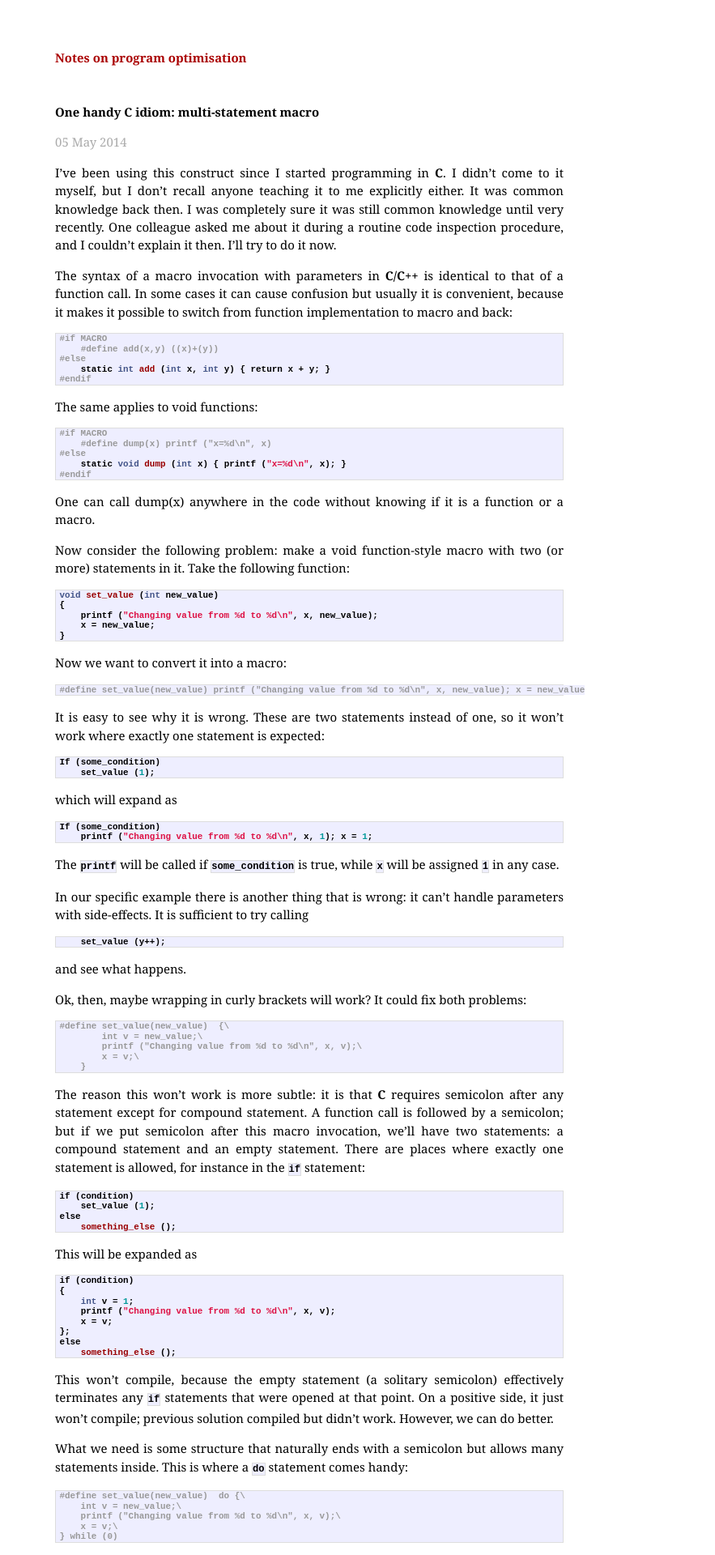
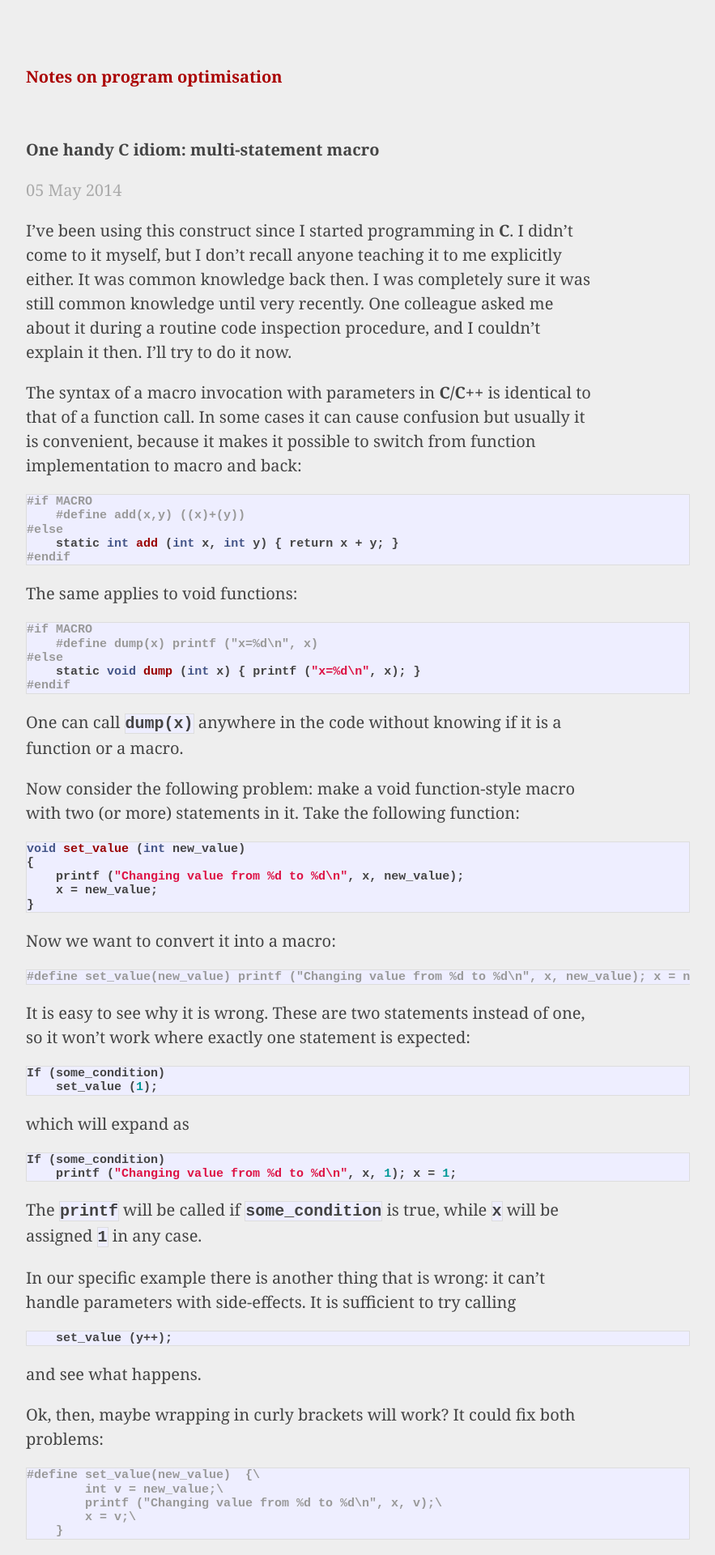
Before and after one commit to pzemtsov/pzemtsov.github.io, a Jekyll site: the page built from _posts/2014-05-05-do-macro.md, in a window 1280 px wide. Shown: the top 1920 px of the page at 81% size, without its empty margins (258-1141 px from the left). Built offline with Jekyll 4.4.1, drawn with Linux system fonts in a browser that asks for light colours; Markdown is read by kramdown in place of the engine named in the settings; comment, search, counter and statistics services are not loaded; some of the changed text lies outside the part shown.

Commit message:
Formatting changes

```diff
--- a/_posts/2014-05-05-do-macro.md
+++ b/_posts/2014-05-05-do-macro.md
@@ -33,7 +33,7 @@ The same applies to void functions:
 #endif
 {% endhighlight %}
 
-One can call dump(x) anywhere in the code without knowing if it is a function or a macro.
+One can call `dump(x)` anywhere in the code without knowing if it is a function or a macro.
 
 Now consider the following problem: make a void function-style macro with two (or more) statements in it.
 Take the following function:
@@ -129,7 +129,7 @@ This is where a `do` statement comes handy:
 {% endhighlight %}
 
 (I remind you that a `while` condition in a `do` statement is a post-condition: it is checked after the iteration;
-this means that this `do` loop executes exactly once.
+this means that this `do` loop executes exactly once).
 
 The above example is then expanded as
 
--- a/css/main.css
+++ b/css/main.css
@@ -13,9 +13,10 @@
 html, body { height: 100%; }
 
 body {
-  background-color: #FFF;
-  font: 13.34px Georgia, Times, serif;
-  font-size: small;
+  background-color: #EEE;
+  color: #444;
+  font: 20px Georgia, Times, serif;
+/*  font-size: large; */
   text-align: center;
 }
 
@@ -58,9 +59,9 @@ a:visited { color: #a0a; }
 /*****************************************************************************/
 
 .site {
-  font-size: 115%;
-  text-align: justify;
-  width: 42em;
+/*  font-size: 115%; */
+  text-align: left;
+  width: 35em;
   margin: 3em auto 2em;
   line-height: 1.5em;
 }
@@ -131,11 +132,19 @@ a:visited { color: #a0a; }
 
 /* standard */
 .post pre {
-  font-size: 90%;
+  font-size: 75%;
   line-height: 115%;
   border: 1px solid #ddd;
+/*  background-color: #eef;*/
+  font-weight: bold;
+
+}
+
+.highlight {
   background-color: #eef;
-  padding: 0 .4em;
+  margin: 0 -6em 0 0;
+  overflow-x: auto;
+  overflow-y: hidden;
 }
 
 .post ul, .post ol {
@@ -145,7 +154,6 @@ a:visited { color: #a0a; }
 .post code {
   border: 1px solid #ddd;
   background-color: #eef;
-  padding: 0 .2m;
   font-weight: bold;
 }
 
```
